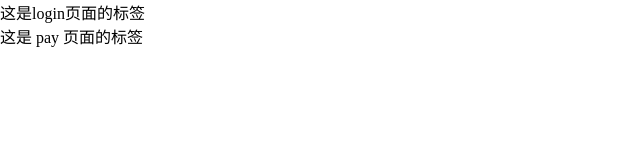
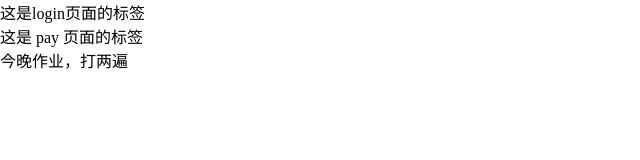
Before and after one commit to ir1s0047/6.8zuoye, a plain HTML site: page index.html in a window 1280 px wide. Shown: the whole page, without its empty margins (0-640 px from the left). Drawn offline with Linux system fonts and the light colour scheme.

Commit message:
Update index.html

```diff
--- a/index.html
+++ b/index.html
@@ -10,6 +10,7 @@
   <body>
     <div>这是login页面的标签</div>
     <p>这是 pay 页面的标签</p>
+    <span>今晚作业，打两遍</span>
   </body>
   <script src="./index.js"></script>
 </html>
```
